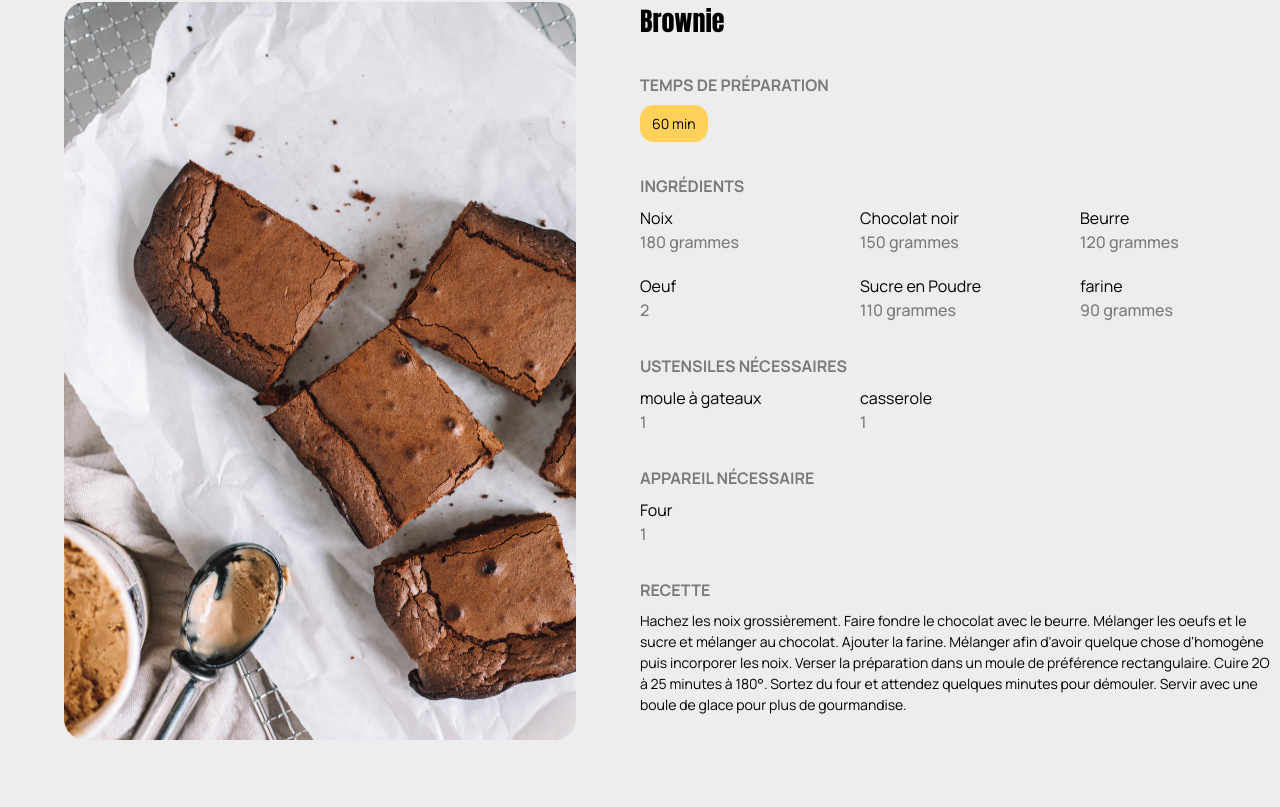
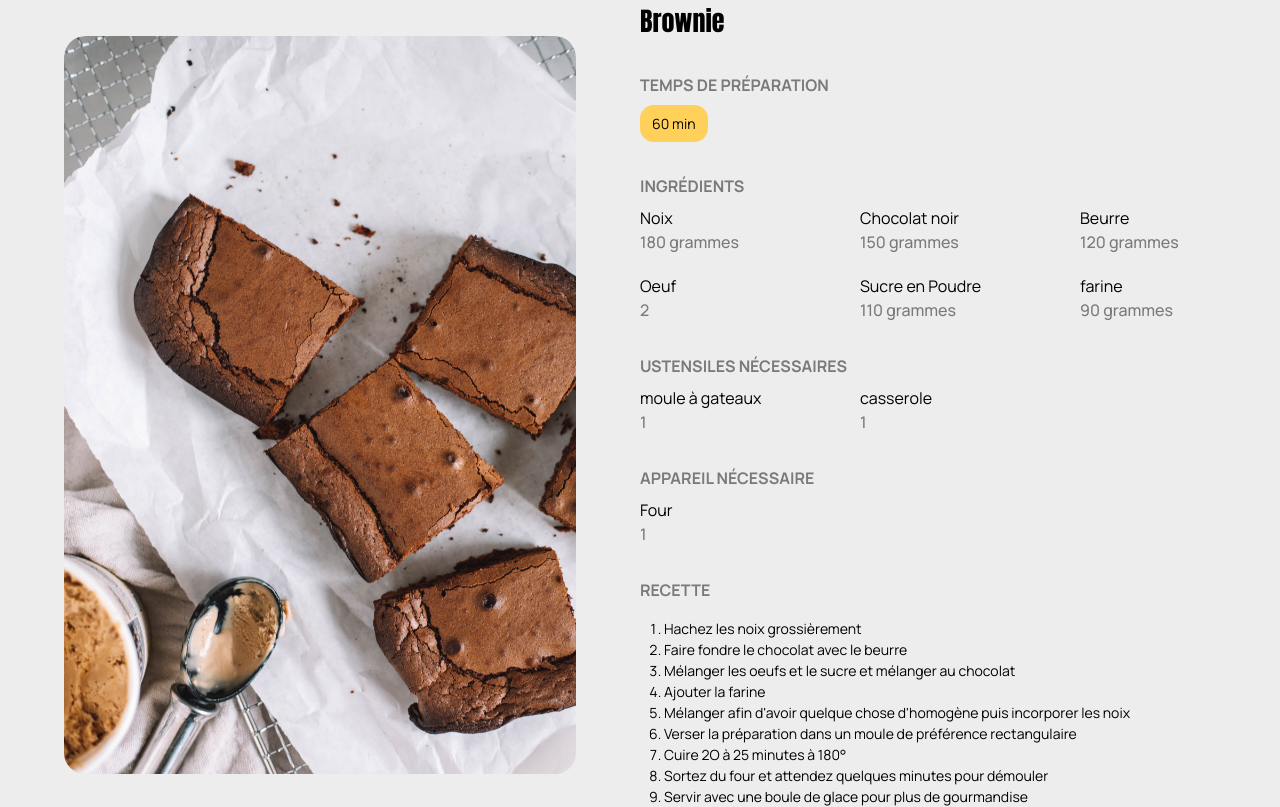
Before and after one commit to Gipsy1403/projet5-les-petits-plats, a Next.js app: page /recette/brownie in a window 1280 px wide. Shown: the part 178-985 px from the top of the page. Before the commit the page ends 918 px from the top, so only its background shows below. Built offline with nearby package versions, Linux system fonts and the light colour scheme.

Commit message:
commit avant retouche des fichiers jsx

```diff
--- a/app/page.jsx
+++ b/app/page.jsx
@@ -10,8 +10,9 @@ export default function Home() {
 
   return (
     <div className="app">
-      <Header />
+      <Header allRecipes={allRecipes}/>
       <Main allRecipes={allRecipes}/>
+      {/* <Main allRecipes={allRecipes}/> */}
       <Footer />
     </div>
   );
--- a/app/recette/[slug]/page.jsx
+++ b/app/recette/[slug]/page.jsx
@@ -3,6 +3,18 @@ import Image from "next/image";
 import NotFound from "./not_found";
 // Import du composant NotFound, affiché si la recette n’existe pas
 import "@/app/recipe_page.css";
+
+function RecipeDescription({description}){
+	const steps=description.split('.').filter(p=>p.trim() !== "");
+
+	return (
+		<ol className="step_description_recipe">
+			{steps.map((step,i)=>(
+				<li key={i}>{step.trim()}</li>
+			))}
+		</ol>
+	);
+}
 
 export default async function RecipePage({ params }) {
 	// Déclaration du composant RecipePage comme fonction asynchrone
@@ -73,7 +85,8 @@ export default async function RecipePage({ params }) {
 				</ul>
 			</div>
 			<h3>Recette</h3>
-			<p>{recipe.description}</p>
+			<RecipeDescription description={recipe.description} />
+			{/* <p>{recipe.description}</p> */}
 			</div>
 		</div>
 	</div>
--- a/app/recipe_page.css
+++ b/app/recipe_page.css
@@ -68,6 +68,13 @@
 	color: #7a7a7a;
 	font-weight: 500;
 }
+
+.step_description_recipe{
+	list-style-type: decimal;
+	padding-left: 1.5rem;
+	margin-top: 0.5rem;
+}
+
 .not_found{
 	background-image: linear-gradient(rgba(0, 0, 0, 0.6), rgba(0, 0, 0, 0.6)),url('/assets/IMG/img_banner.jpg');
 	background-position: center, center -214px;
--- a/app/styles.css
+++ b/app/styles.css
@@ -1,4 +1,4 @@
-header {
+.header {
 	background-image: linear-gradient(rgba(0, 0, 0, 0.3), rgba(0, 0, 0, 0.3)),url('/assets/IMG/img_banner.jpg');
 	background-position: center, center -214px;
 	background-size: cover, cover;
--- a/components/header/header.jsx
+++ b/components/header/header.jsx
@@ -1,11 +1,11 @@
-import SearchBar from "@/components/header/searchbar/searchbar";
+import SearchBar from "./searchbar/searchbar";
 import Image from "next/image";
 import "@/app/banner.css";
 
 
-export default function Header() {
+export default function Header({allRecipes}) {
 	  return (
-		<header>
+		<div className="header">
 			<div className="logo">
 				<Image
 					src="/assets/IMG/Logo.png"
@@ -17,8 +17,8 @@ export default function Header() {
 			</div>
 			<div className="content_banner">
 				<h1 className="title_banner">Découvrez nos recettes <span>du quotidien, simples et délicieuses</span></h1>
-				<SearchBar></SearchBar>
+				<SearchBar allRecipes={allRecipes}/>
 			</div>
-		</header>
+		</div>
 	  )
 	}
--- a/components/header/searchbar/searchbar.jsx
+++ b/components/header/searchbar/searchbar.jsx
@@ -1,18 +1,78 @@
+"use client";
 import { FontAwesomeIcon } from '@fortawesome/react-fontawesome';
-import { faMagnifyingGlass} from '@fortawesome/free-solid-svg-icons';
-// import { useState } from 'react';
+import { faMagnifyingGlass,faXmark} from '@fortawesome/free-solid-svg-icons';
+import { useState,useCallback,useEffect } from 'react';
 
-export default function SearchBar() {
-	// const [search, setSearch] = useState("");
+function normalize(text) {
+	return text
+		.toLowerCase()
+		.normalize('NFD')
+		.replace(/\p{Diacritic}/gu, '');
+}
+
+export default function SearchBar({allRecipes}) {
+	const [search, setSearch] = useState("");
+	 const [results, setResults] = useState([]);
+
+	const clearSearch=()=>{
+		setSearch("");
+		setResults([]);
+	}
+    // Debounce : attendre 300ms après la dernière frappe avant de lancer la recherche
+    const debounce = (func, delay) => {
+        let timeout;
+        return (...args) => {
+            clearTimeout(timeout);
+            timeout = setTimeout(() => func(...args), delay);
+        };
+    };
+
+    // Fonction de recherche
+    const performSearch = (query) => {
+        if (query.length < 3) {
+            setResults([]);
+            return;
+        }
+
+        const normalizedQuery = normalize(query);
+
+        const filtered = allRecipes.filter(recipe => {
+            // Vérification sur titre
+            const name = normalize(recipe.name).includes(normalizedQuery);
+
+            // Vérification sur description
+            const description = normalize(recipe.description).includes(normalizedQuery);
+
+            // Vérification sur ingrédients
+            const ingredients = recipe.ingredients.some(ingredient =>
+                normalize(ingredient).includes(normalizedQuery)
+            );
+
+            return name || description || ingredients;
+        });
+
+        setResults(filtered);
+    };
+
+    // Version "debounced" pour ne pas surcharger le filtrage
+    const debouncedSearch = useCallback(debounce(performSearch, 300), []);
+
+    // Chaque fois que l'utilisateur tape quelque chose
+    useEffect(() => {
+        debouncedSearch(search);
+    }, [search, debouncedSearch]);
 
   return (
 	<div className="search-bar">
 		<input
 			type="text"
 			placeholder="Rechercher une recette, un ingrédient, ..."
-			// value={search}
-			// onChange={(e) => setSearch(e.target.value)}
+			value={search}
+			onChange={(e) => setSearch(e.target.value)}
 		/>
+		{search && (
+			<FontAwesomeIcon className="icon_clear" icon={faXmark} onClick={clearSearch}/>
+		)}
 		<FontAwesomeIcon className='icon_search' icon={faMagnifyingGlass} />
 	</div>
   );
--- a/components/main/main.jsx
+++ b/components/main/main.jsx
@@ -10,6 +10,7 @@ import { TagContext } from "@/app/TagProvider";
 
 
 export default function Main({allRecipes}) {
+// export default function Main({allRecipes}) {
 	const { tags } = useContext(TagContext);
 	// Ici, tags est un tableau d'objets, chaque objet représentant un tag (ex: {value: "Tomate", type: "Ingrédients", isActive: true/false}).
 	const activeTags = tags.filter(t => t.isActive);
@@ -49,16 +50,15 @@ export default function Main({allRecipes}) {
 
 
   return (
-    <main>
+    <div>
       <Tag  filterCount={filteredRecipes.length}/>
       <div className="card_container">
         {filteredRecipes.map((recipe) => (
           <Card key={recipe.id} recipe={recipe} />
 		// Affiche chaque recette filtrée via le composant Card.
           // La prop key est obligatoire pour React lors du rendu de listes.
-
         ))}
       </div>
-    </main>
+    </div>
   );
 }
```
Also changed, not shown: app/banner.css (+8 -0 lines).
